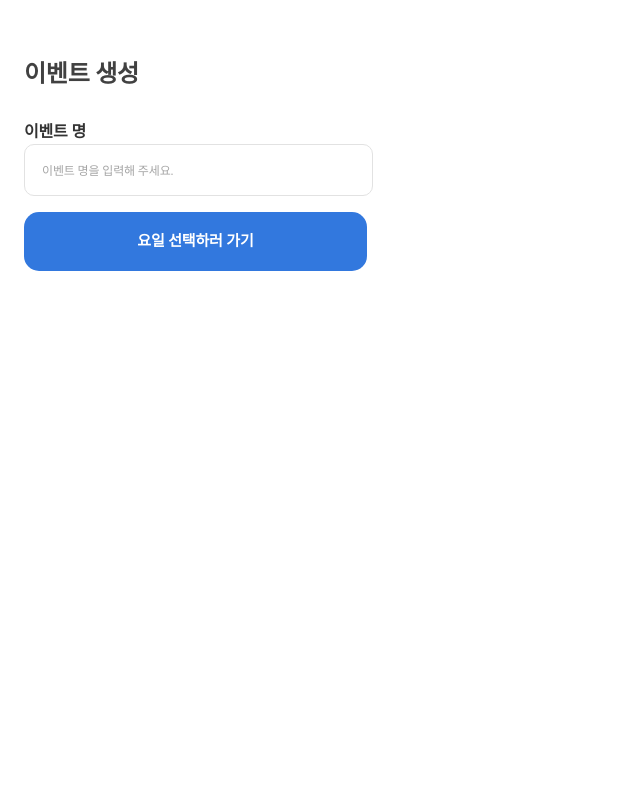
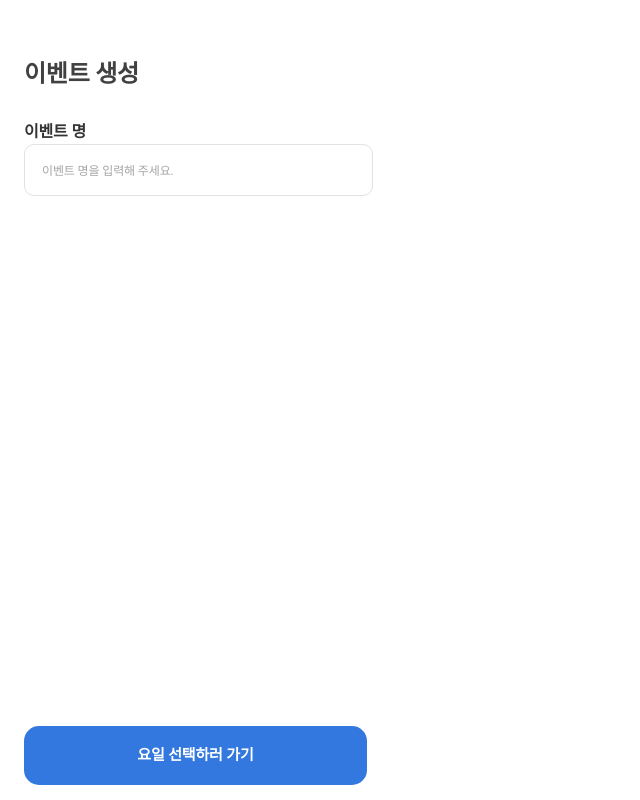
Before and after one commit to ryuni-dev/meezzle, a Next.js app in the folder meezzle-front/: page /create in a window 1280 px wide. Shown: the whole page, without its empty margins (0-640 px from the left). Built offline with nearby package versions, Linux system fonts and the light colour scheme.

Commit message:
버튼 위치 하단 고정

```diff
--- a/meezzle-front/components/event/Create/EventCreate.tsx
+++ b/meezzle-front/components/event/Create/EventCreate.tsx
@@ -8,12 +8,13 @@ import Header from "../CreateElement/Header";
 
 const Container = styled.div`
     display: flex;
-    justify-content: center;
+
     flex-direction: column;
     padding: 0px;
     margin: 0px;
     width: 100%;
     height: 100%;
+    margin-bottom: 100px;
     `
 const BodyDiv = styled.div`
     display: flex;
@@ -28,19 +29,15 @@ type EventCreateProps = {
     children: JSX.Element | JSX.Element[]
 }
 
-
-
 const EventCreate = ({children}: EventCreateProps)=> {
     return (
-        <>
         <Container>
             <Header text='이벤트 생성'>
             </Header>
             <BodyDiv>
                 {children}
             </BodyDiv>
-            </Container>
-        </>
+        </Container>
     );
 }
 
--- a/meezzle-front/pages/create.tsx
+++ b/meezzle-front/pages/create.tsx
@@ -13,7 +13,14 @@ import { inputStage } from "../states/eventCreate";
 import EventDay from "../components/event/Create/EventDay";
 import Btn from "../components/common/Btn";
 
-
+const Footer = styled.div`
+    display: flex;
+    width: 100%;
+    height: 90px;
+    margin-top: 1rem;
+    position : fixed;
+    bottom : 0;
+`
 const StageManager = (stage: number): JSX.Element => {
     switch(stage) {
         case 0:
@@ -94,13 +101,9 @@ const CreatePage: NextPage = () => {
             <EventCreate>
                 {StageManager(stage)}
             </EventCreate>
+            <Footer>
             <Btn click={ChangeStage} text={BtnText[stage]}></Btn>
-
-                {/* <EventCreate>
-                    {SettingPages(pageState)}
-                </EventCreate>
-                <DecreaseBtn></DecreaseBtn>
-                <IncreaseBtn></IncreaseBtn> */}
+            </Footer>
         </>
         )
 };
```
